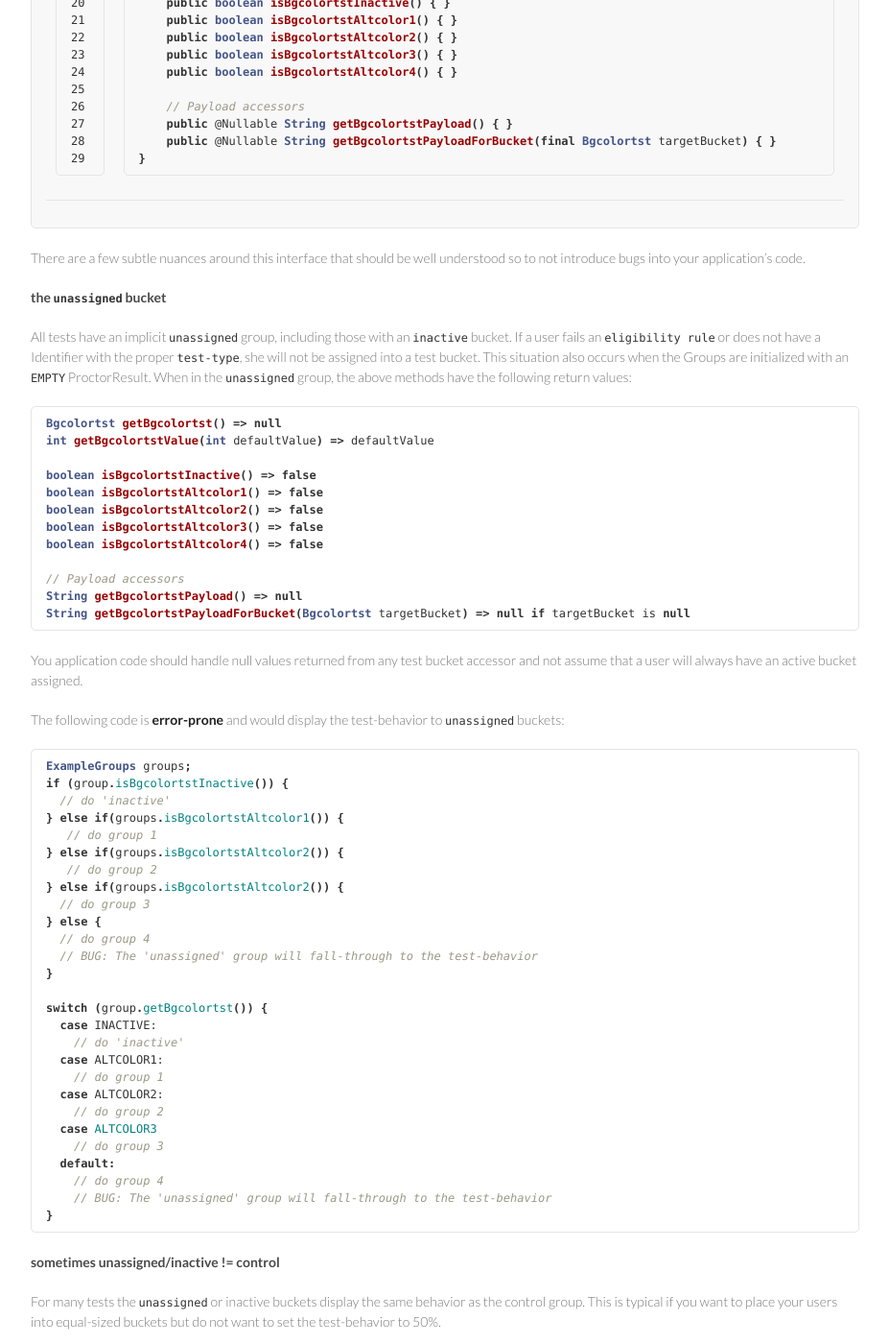
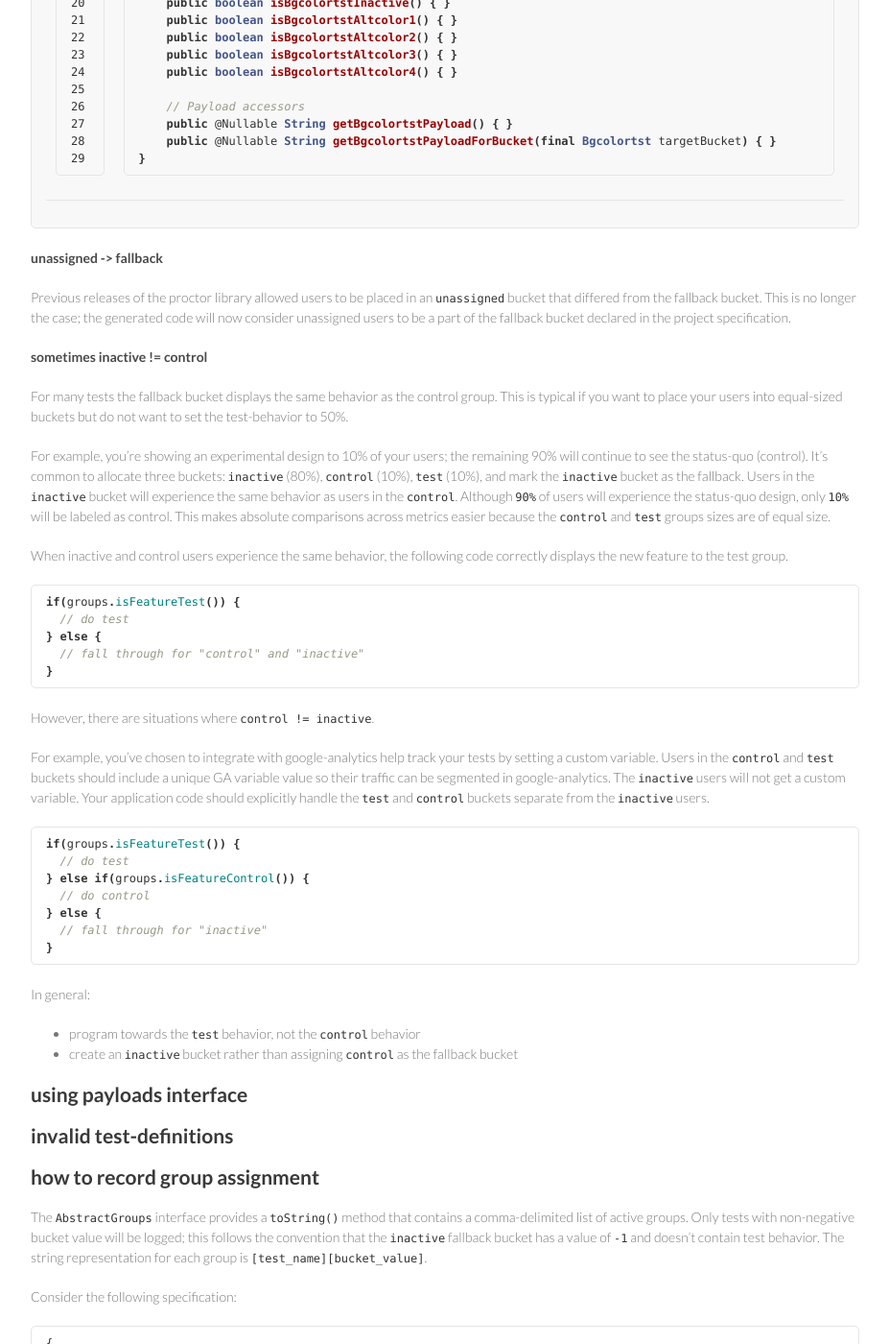
Before and after one commit to indeedeng/proctor, a Jekyll site: the page built from docs/using-groups.md, in a window 1280 px wide and 1400 px high, scrolled down 2093 px. Shown: the whole window at 96% size, without its empty margins (294-1221 px from the left). Built offline with Jekyll 4.4.1, drawn with Linux system fonts in a browser that asks for light colours; Markdown is read by kramdown in place of the engine named in the settings; some of the changed text lies outside the part shown.

Commit message:
PROC-123 - Update documentation to match current reality

````diff
--- a/docs/using-groups.md
+++ b/docs/using-groups.md
@@ -99,63 +99,14 @@ public class ExampleGroups extends AbstractGroups {
 }
 {% endhighlight %}
 
-There are a few subtle nuances around this interface that should be well understood so to not introduce bugs into your application's code.
+#### unassigned -> fallback
+Previous releases of the proctor library allowed users to be placed in an `unassigned` bucket that differed from the fallback bucket. This is no longer the case; the generated code will now consider unassigned users to be a part of the fallback bucket declared in the project specification.
 
-####the `unassigned` bucket
-All tests have an implicit `unassigned` group, including those with an `inactive` bucket. If a user fails an `eligibility rule` or does not have a Identifier with the proper `test-type`, she will not be assigned into a test bucket. This situation also occurs when the Groups are initialized with an `EMPTY` ProctorResult. When in the `unassigned` group, the above methods have the following return values:
 
-```java
-Bgcolortst getBgcolortst() => null
-int getBgcolortstValue(int defaultValue) => defaultValue
+#### sometimes inactive != control
+For many tests the fallback bucket displays the same behavior as the control group. This is typical if you want to place your users into equal-sized buckets but do not want to set the test-behavior to 50%.
 
-boolean isBgcolortstInactive() => false
-boolean isBgcolortstAltcolor1() => false
-boolean isBgcolortstAltcolor2() => false
-boolean isBgcolortstAltcolor3() => false
-boolean isBgcolortstAltcolor4() => false
-
-// Payload accessors
-String getBgcolortstPayload() => null
-String getBgcolortstPayloadForBucket(Bgcolortst targetBucket) => null if targetBucket is null
-```
-You application code should handle null values returned from any test bucket accessor and not assume that a user will always have an active bucket assigned.
-
-The following code is **error-prone** and would display the test-behavior to `unassigned` buckets:
-
-```java
-ExampleGroups groups;
-if (group.isBgcolortstInactive()) {
-  // do 'inactive'
-} else if(groups.isBgcolortstAltcolor1()) {
-   // do group 1
-} else if(groups.isBgcolortstAltcolor2()) {
-   // do group 2
-} else if(groups.isBgcolortstAltcolor2()) {
-  // do group 3
-} else {
-  // do group 4
-  // BUG: The 'unassigned' group will fall-through to the test-behavior
-}
-
-switch (group.getBgcolortst()) {
-  case INACTIVE:
-    // do 'inactive'
-  case ALTCOLOR1:
-    // do group 1
-  case ALTCOLOR2:
-    // do group 2
-  case ALTCOLOR3
-    // do group 3
-  default:
-    // do group 4
-    // BUG: The 'unassigned' group will fall-through to the test-behavior
-}
-```
-
-#### sometimes unassigned/inactive != control
-For many tests the `unassigned` or inactive buckets display the same behavior as the control group. This is typical if you want to place your users into equal-sized buckets but do not want to set the test-behavior to 50%.
-
-For example, you're showing an experimental design to 10% of your users; the remaining 90% will continue to see the status-quo (controle). It's common to allocate three buckets: `inactive` (80%), `control` (10%), `test` (10%). Users in the `inactive` bucket will experience the same behavior as users in the `control`. Although `90%` of users will experience the status-quo design, only `10%` will be labeled as control. This makes absolute comparisons across metrics easier because the `control` and `test` groups sizes are of equal size.
+For example, you're showing an experimental design to 10% of your users; the remaining 90% will continue to see the status-quo (control). It's common to allocate three buckets: `inactive` (80%), `control` (10%), `test` (10%), and mark the `inactive` bucket as the fallback. Users in the `inactive` bucket will experience the same behavior as users in the `control`. Although `90%` of users will experience the status-quo design, only `10%` will be labeled as control. This makes absolute comparisons across metrics easier because the `control` and `test` groups sizes are of equal size.
 
 When inactive and control users experience the same behavior, the following code correctly displays the new feature to the test group.
 
@@ -163,13 +114,13 @@ When inactive and control users experience the same behavior, the following code
 if(groups.isFeatureTest()) {
   // do test
 } else {
-  // fall through for "control", "inactive" and "unassigned"
+  // fall through for "control" and "inactive"
 }
 ```
 
-However, there are situations where `control != unassigned` and `control != inactive`.
+However, there are situations where `control != inactive`.
 
-For example, you've chosen to integrate with google-analytics help track your tests by setting a custom variable. Users in the `control` and `test` buckets should include a unique GA variable value so their traffic can be segmented in google-analytics. The `inactive` or `unassigned` users will not get a custom variable. Your application code should explicitly handle the `test` and `control` buckets separate from the `unassigned` users.
+For example, you've chosen to integrate with google-analytics help track your tests by setting a custom variable. Users in the `control` and `test` buckets should include a unique GA variable value so their traffic can be segmented in google-analytics. The `inactive` users will not get a custom variable. Your application code should explicitly handle the `test` and `control` buckets separate from the `inactive` users.
 
 ```java
 if(groups.isFeatureTest()) {
@@ -177,15 +128,15 @@ if(groups.isFeatureTest()) {
 } else if(groups.isFeatureControl()) {
   // do control
 } else {
-  // fall through for "inactive" and "unassigned"
+  // fall through for "inactive"
 }
 ```
 
 
 In general:
 
-* program towards the test-behavior, not the control behavior
-* create an `inactive` bucket make its user-visible behavior the same as the implicit `unassigned` behavior
+* program towards the `test` behavior, not the `control` behavior
+* create an `inactive` bucket rather than assigning `control` as the fallback bucket
 
 ## using payloads interface
 
@@ -193,7 +144,7 @@ In general:
 
 
 ## how to record group assignment
-The `AbstractGroups` interface provides a `toString()` method that contains a comma-delimited list of active groups. Only tests with non-negative bucket value will be logged; this follows the convention that the `inactive` bucket has a value of `-1` and doesn't contain test behavior. The string representation for each group is `[test_name][bucket_value]`.
+The `AbstractGroups` interface provides a `toString()` method that contains a comma-delimited list of active groups. Only tests with non-negative bucket value will be logged; this follows the convention that the `inactive` fallback bucket has a value of `-1` and doesn't contain test behavior. The string representation for each group is `[test_name][bucket_value]`.
 
 Consider the following specification:
 
````
